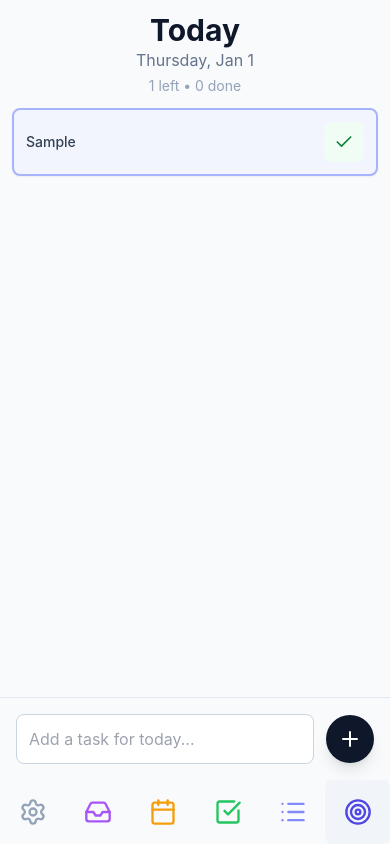
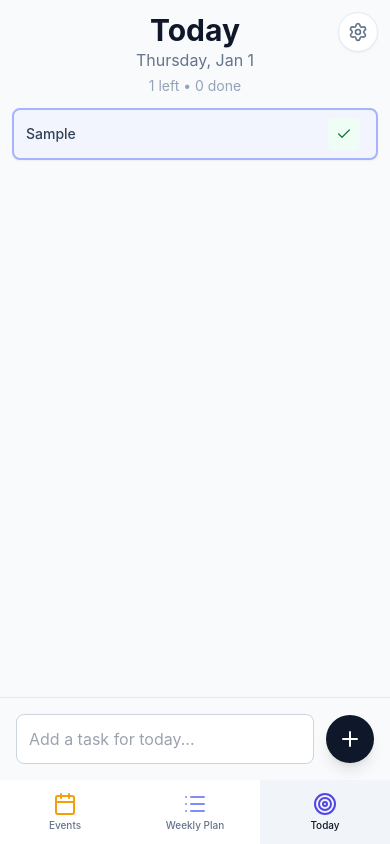
Before and after one commit to Budladislav/Planer, a React (Vite) app: page / in a window 390 px wide. Both pictures are taken after typing "Sample" into the empty fields and a click on the button 350 px from the left and 739 px from the top of the page. Built offline with nearby package versions, Linux system fonts and the light colour scheme.

Commit message:
refactor: simplify navigation and compact task cards

```diff
--- a/components/Layout.tsx
+++ b/components/Layout.tsx
@@ -2,7 +2,7 @@ import React from 'react';
 import { useAppStore } from '../store';
 import { ViewState } from '../types';
 import {
-  Target, Calendar, List, Inbox, Settings, CheckSquare
+  Target, Calendar, List, Settings, type LucideIcon,
 } from 'lucide-react';
 
 interface LayoutProps {
@@ -15,12 +15,9 @@ export const Layout: React.FC<LayoutProps> = ({ children, currentView, onNavigat
   const { state } = useAppStore();
   const isFocusMode = currentView === 'today' && state.activeTaskId !== null;
 
-  const navItems: Array<{ view: ViewState; icon: any; label: string }> = [
-    { view: 'settings', icon: Settings, label: 'Settings' },
-    { view: 'inbox', icon: Inbox, label: 'Inbox' },
+  const navItems: Array<{ view: ViewState; icon: LucideIcon; label: string }> = [
     { view: 'events', icon: Calendar, label: 'Events' },
-    { view: 'done', icon: CheckSquare, label: 'Done' }, // swapped
-    { view: 'week', icon: List, label: 'Week' }, // swapped
+    { view: 'week', icon: List, label: 'Weekly Plan' },
     { view: 'today', icon: Target, label: 'Today' },
   ];
 
@@ -30,8 +27,6 @@ export const Layout: React.FC<LayoutProps> = ({ children, currentView, onNavigat
         case 'today': return 'text-indigo-600';
         case 'week': return 'text-indigo-500';
         case 'events': return 'text-amber-600';
-        case 'done': return 'text-green-600';
-        case 'inbox': return 'text-purple-600';
         case 'settings': return 'text-slate-600';
         default: return 'text-slate-600';
       }
@@ -40,15 +35,13 @@ export const Layout: React.FC<LayoutProps> = ({ children, currentView, onNavigat
         case 'today': return 'text-indigo-400';
         case 'week': return 'text-indigo-400';
         case 'events': return 'text-amber-500';
-        case 'done': return 'text-green-500';
-        case 'inbox': return 'text-purple-500';
         case 'settings': return 'text-slate-400';
         default: return 'text-slate-400';
       }
     }
   };
 
-  const NavItem = ({ view, icon: Icon, label }: { view: ViewState; icon: any; label: string }) => {
+  const NavItem = ({ view, icon: Icon, label }: { view: ViewState; icon: LucideIcon; label: string }) => {
     const isActive = currentView === view;
     return (
       <button
@@ -65,19 +58,20 @@ export const Layout: React.FC<LayoutProps> = ({ children, currentView, onNavigat
     );
   };
 
-  const IconNavItem = ({ view, icon: Icon }: { view: ViewState; icon: any }) => {
+  const IconNavItem = ({ view, icon: Icon, label }: { view: ViewState; icon: LucideIcon; label: string }) => {
     const isActive = currentView === view;
     return (
       <button
         onClick={() => onNavigate(view)}
-        className={`flex flex-col items-center justify-center flex-1 aspect-square rounded-lg transition-colors ${
+        className={`flex h-16 flex-1 flex-col items-center justify-center gap-0.5 transition-colors ${
           isActive
             ? 'text-slate-900 bg-slate-100'
             : 'text-slate-500 hover:text-slate-900 hover:bg-slate-50'
         }`}
-        title={navItems.find(item => item.view === view)?.label}
+        title={label}
       >
-        <Icon className={`w-7 h-7 ${getIconColor(view, isActive)}`} />
+        <Icon className={`h-6 w-6 ${getIconColor(view, isActive)}`} />
+        <span className="text-[10px] font-medium">{label}</span>
       </button>
     );
   };
@@ -101,6 +95,9 @@ export const Layout: React.FC<LayoutProps> = ({ children, currentView, onNavigat
               <NavItem key={item.view} view={item.view} icon={item.icon} label={item.label} />
             ))}
           </nav>
+          <div className="border-t border-slate-100 p-4">
+            <NavItem view="settings" icon={Settings} label="Settings" />
+          </div>
         </aside>
       )}
 
@@ -112,13 +109,27 @@ export const Layout: React.FC<LayoutProps> = ({ children, currentView, onNavigat
 
         {/* Mobile Bottom Navigation Bar */}
         {!isFocusMode && (
-          <nav className="lg:hidden fixed bottom-0 left-0 right-0 z-10 bg-slate-50">
+          <>
+          <button
+            type="button"
+            onClick={() => onNavigate('settings')}
+            className={`fixed right-3 top-3 z-20 flex h-10 w-10 items-center justify-center rounded-full border bg-white shadow-sm lg:hidden ${
+              currentView === 'settings'
+                ? 'border-slate-400 text-slate-800'
+                : 'border-slate-200 text-slate-500'
+            }`}
+            title="Settings"
+          >
+            <Settings className="h-5 w-5" />
+          </button>
+          <nav className="fixed bottom-0 left-0 right-0 z-10 border-t border-slate-200 bg-white lg:hidden">
             <div className="flex items-center w-full">
               {navItems.map(item => (
-                <IconNavItem key={item.view} view={item.view} icon={item.icon} />
+                <IconNavItem key={item.view} view={item.view} icon={item.icon} label={item.label} />
               ))}
             </div>
           </nav>
+          </>
         )}
       </div>
     </div>
--- a/components/views/Done.tsx
+++ b/components/views/Done.tsx
@@ -182,7 +182,7 @@ export const DoneView: React.FC = () => {
 
     return (
       <div
-        className="p-3 bg-white border border-slate-200 rounded-lg shadow-sm w-full max-w-full overflow-hidden"
+        className="px-3 py-2 bg-white border border-slate-200 rounded-lg shadow-sm w-full max-w-full overflow-hidden"
         onClick={() => setShowActions((prev) => !prev)}
       >
         <div className="flex items-center justify-between gap-2">
@@ -210,7 +210,7 @@ export const DoneView: React.FC = () => {
 
         <div
           className={`flex items-center justify-between px-4 gap-3 transition-all duration-200 ${
-            showActions ? 'opacity-100 max-h-40 mt-3' : 'opacity-0 max-h-0 overflow-hidden'
+            showActions ? 'opacity-100 max-h-40 mt-2' : 'opacity-0 max-h-0 overflow-hidden'
           }`}
           onClick={(e) => e.stopPropagation()}
         >
--- a/components/views/Events.tsx
+++ b/components/views/Events.tsx
@@ -20,7 +20,7 @@ const EventItem: React.FC<{
 
   return (
     <div
-      className="bg-white border border-slate-200 rounded-lg p-3 hover:shadow-sm transition-all overflow-hidden text-sm"
+      className="bg-white border border-slate-200 rounded-lg px-3 py-2 hover:shadow-sm transition-all overflow-hidden text-sm"
     >
       <div
         className={`cursor-pointer ${showActions ? 'space-y-2' : ''}`}
@@ -47,7 +47,7 @@ const EventItem: React.FC<{
       </div>
       <div
         className={`flex items-center justify-between px-4 gap-3 transition-all duration-200 ${
-          showActions ? 'mt-3 opacity-100 max-h-40' : 'mt-0 opacity-0 max-h-0 overflow-hidden'
+          showActions ? 'mt-2 opacity-100 max-h-40' : 'mt-0 opacity-0 max-h-0 overflow-hidden'
         }`}
         onClick={(e) => e.stopPropagation()}
       >
--- a/components/views/Inbox.tsx
+++ b/components/views/Inbox.tsx
@@ -127,7 +127,7 @@ export const InboxView: React.FC = () => {
     if (processingId !== item.id) {
       return (
         <div
-          className="p-3 bg-white border border-slate-200 rounded-lg shadow-sm text-sm cursor-pointer hover:bg-slate-50 transition-colors"
+          className="px-3 py-2 bg-white border border-slate-200 rounded-lg shadow-sm text-sm cursor-pointer hover:bg-slate-50 transition-colors"
           onClick={() => setProcessingId(item.id)}
         >
           <div className="flex items-center justify-between gap-2">
--- a/components/views/Today.tsx
+++ b/components/views/Today.tsx
@@ -120,7 +120,7 @@ const SortableTaskItem: React.FC<{
     <div
       ref={setNodeRef}
       style={style}
-      className={`p-3 rounded-lg w-full max-w-full overflow-hidden transition-all text-sm ${
+      className={`px-3 py-2 rounded-lg w-full max-w-full overflow-hidden transition-all text-sm ${
         isFirst
           ? 'bg-indigo-50/50 border-2 border-indigo-300 shadow-sm'
           : 'bg-white border border-slate-200 hover:border-slate-300'
@@ -130,7 +130,7 @@ const SortableTaskItem: React.FC<{
       <div
         {...attributes}
         {...listeners}
-        className={`flex gap-3 flex-1 min-w-0 cursor-grab active:cursor-grabbing touch-none ${
+        className={`flex gap-2 flex-1 min-w-0 cursor-grab active:cursor-grabbing touch-none ${
           showActions ? 'items-start' : 'items-center'
         }`}
       >
@@ -149,16 +149,18 @@ const SortableTaskItem: React.FC<{
           }}
           onMouseDown={(e) => e.stopPropagation()}
           onTouchStart={(e) => e.stopPropagation()}
-          className={`w-10 h-10 flex items-center justify-center bg-green-50 text-green-700 rounded-lg hover:bg-green-100 transition-colors flex-shrink-0 ${showActions ? 'mt-0' : ''}`}
+          className={`-my-1 flex h-10 w-10 flex-shrink-0 items-center justify-center rounded-lg text-green-700 ${showActions ? 'mt-0' : ''}`}
           title="Mark as done"
         >
-          <Check className="w-5 h-5" />
+          <span className="flex h-8 w-8 items-center justify-center rounded-md bg-green-50 transition-colors hover:bg-green-100">
+            <Check className="h-4 w-4" />
+          </span>
         </button>
       </div>
 
       <div
         className={`flex items-center justify-between px-4 gap-3 transition-all duration-200 ${
-          showActions ? 'mt-3 opacity-100 max-h-40' : 'mt-0 opacity-0 max-h-0 overflow-hidden'
+          showActions ? 'mt-2 opacity-100 max-h-40' : 'mt-0 opacity-0 max-h-0 overflow-hidden'
         }`}
         onClick={(e) => e.stopPropagation()}
       >
```
Also changed, not shown: components/views/Settings.tsx (+27 -1 lines), components/views/Week.tsx (+5 -5 lines).
